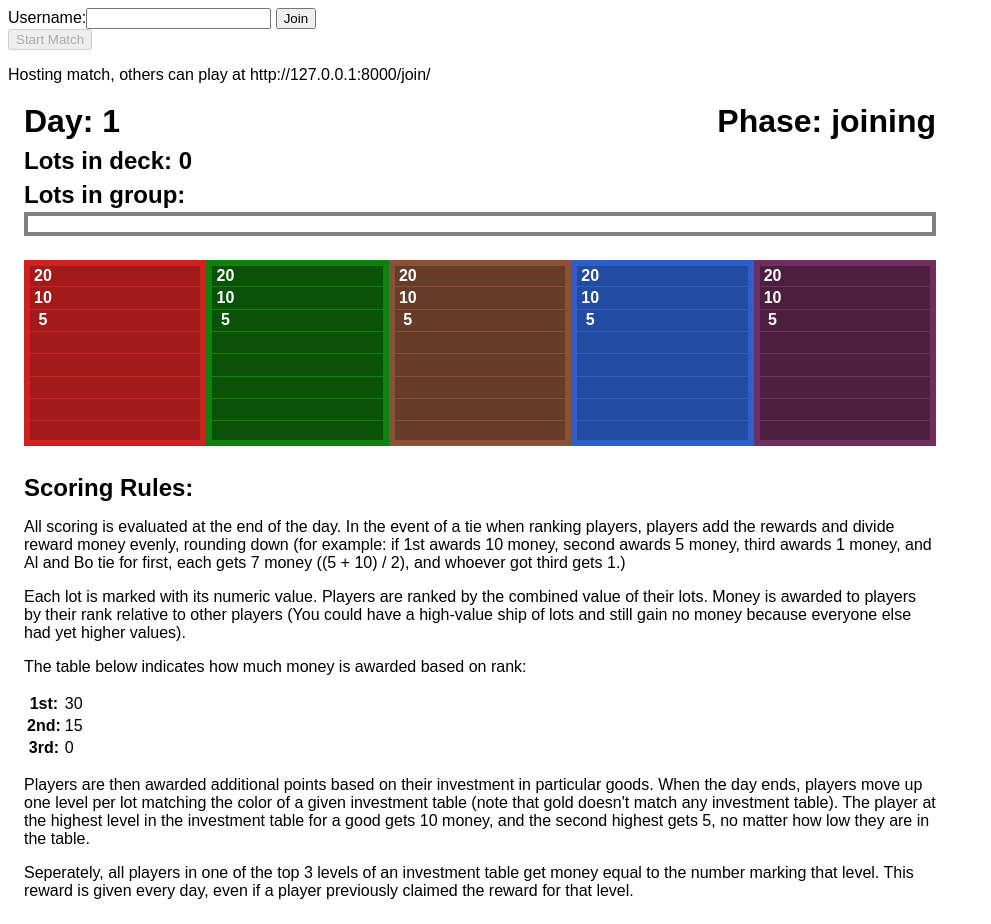
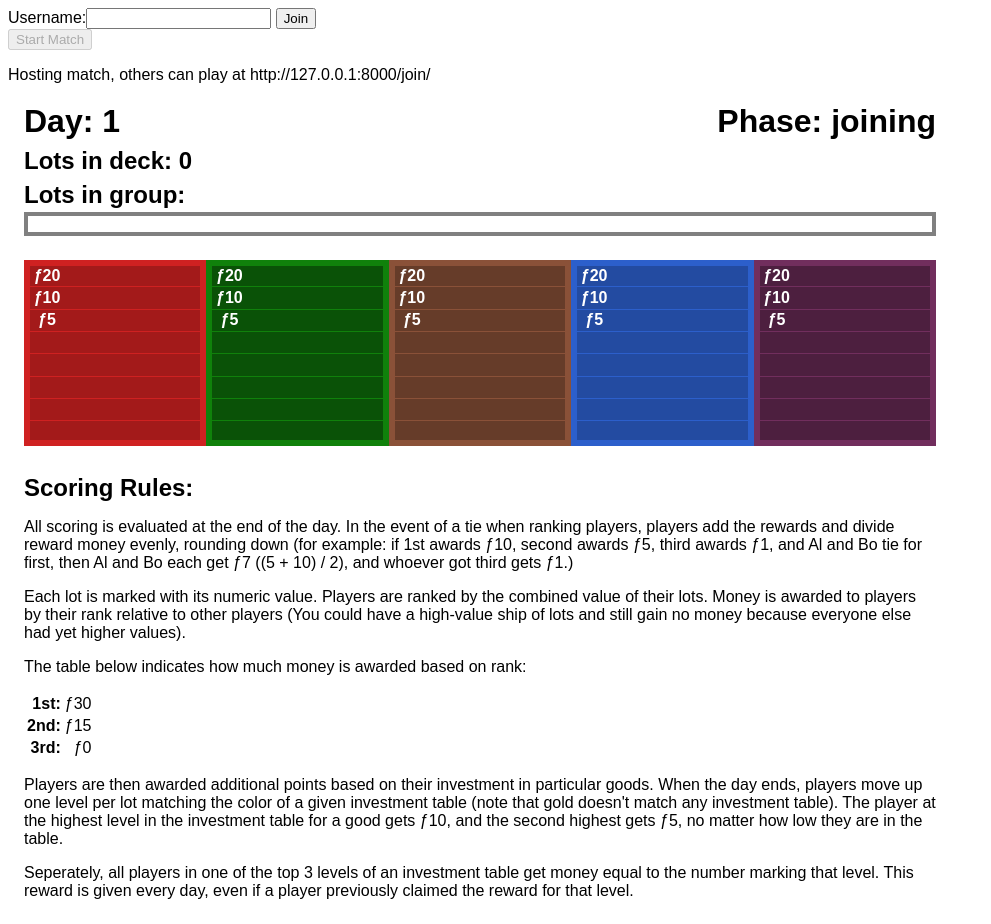
Before and after one commit to CobaltE27/Visconti, a Django app: page / in a window 1280 px wide. Shown: the whole page, without its empty margins (0-991 px from the left). Run offline with Django 5.2, Linux system fonts and the light colour scheme; data comes from the database, SQL or seed files in the repository; both versions use the stored data as it was after the commit; data that the repository does not hold is empty; a map, chart or similar area stays blank.

Commit message:
Added florin prepend, changed color and lot borders

```diff
--- a/visconti/game/templates/gamescreen.html
+++ b/visconti/game/templates/gamescreen.html
@@ -60,9 +60,9 @@
             <div id="pyramids">
                 <table class="cloth">
                     <tbody>
-                        <tr><th>20</th> <td></td></tr>
-                        <tr><th>10</th> <td></td></tr>
-                        <tr><th>5</th> <td></td></tr>
+                        <tr><th class="money">20</th> <td></td></tr>
+                        <tr><th class="money">10</th> <td></td></tr>
+                        <tr><th class="money">5</th> <td></td></tr>
                         <tr><th></th> <td></td></tr>
                         <tr><th></th> <td></td></tr>
                         <tr><th></th> <td></td></tr>
@@ -72,9 +72,9 @@
                 </table>
                 <table class="dye">
                     <tbody>
-                        <tr><th>20</th> <td></td></tr>
-                        <tr><th>10</th> <td></td></tr>
-                        <tr><th>5</th> <td></td></tr>
+                        <tr><th class="money">20</th> <td></td></tr>
+                        <tr><th class="money">10</th> <td></td></tr>
+                        <tr><th class="money">5</th> <td></td></tr>
                         <tr><th></th> <td></td></tr>
                         <tr><th></th> <td></td></tr>
                         <tr><th></th> <td></td></tr>
@@ -84,9 +84,9 @@
                 </table>
                 <table class="furs">
                     <tbody>
-                        <tr><th>20</th> <td></td></tr>
-                        <tr><th>10</th> <td></td></tr>
-                        <tr><th>5</th> <td></td></tr>
+                        <tr><th class="money">20</th> <td></td></tr>
+                        <tr><th class="money">10</th> <td></td></tr>
+                        <tr><th class="money">5</th> <td></td></tr>
                         <tr><th></th> <td></td></tr>
                         <tr><th></th> <td></td></tr>
                         <tr><th></th> <td></td></tr>
@@ -96,9 +96,9 @@
                 </table>
                 <table class="grain">
                     <tbody>
-                        <tr><th>20</th> <td></td></tr>
-                        <tr><th>10</th> <td></td></tr>
-                        <tr><th>5</th> <td></td></tr>
+                        <tr><th class="money">20</th> <td></td></tr>
+                        <tr><th class="money">10</th> <td></td></tr>
+                        <tr><th class="money">5</th> <td></td></tr>
                         <tr><th></th> <td></td></tr>
                         <tr><th></th> <td></td></tr>
                         <tr><th></th> <td></td></tr>
@@ -108,9 +108,9 @@
                 </table>
                 <table class="spice">
                     <tbody>
-                        <tr><th>20</th> <td></td></tr>
-                        <tr><th>10</th> <td></td></tr>
-                        <tr><th>5</th> <td></td></tr>
+                        <tr><th class="money">20</th> <td></td></tr>
+                        <tr><th class="money">10</th> <td></td></tr>
+                        <tr><th class="money">5</th> <td></td></tr>
                         <tr><th></th> <td></td></tr>
                         <tr><th></th> <td></td></tr>
                         <tr><th></th> <td></td></tr>
@@ -123,8 +123,9 @@
                 <h2>Scoring Rules:</h2>
                 <p>
                     All scoring is evaluated at the end of the day. In the event of a tie when ranking players, players add the rewards and divide reward
-                    money evenly, rounding down (for example: if 1st awards 10 money, second awards 5 money, third awards 1 money, and Al and Bo tie for first,
-                    each gets 7 money (<code>(5 + 10) / 2</code>), and whoever got third gets 1.)
+                    money evenly, rounding down (for example: if 1st awards <span class="money">10</span>, second awards <span class="money">5</span>,
+                    third awards <span class="money">1</span>, and Al and Bo tie for first, then Al and Bo
+                    each get <span class="money">7</span> (<code>(5 + 10) / 2</code>), and whoever got third gets <span class="money">1</span>.)
                 </p>
                 <p>
                     Each lot is marked with its numeric value. Players are ranked by the combined value of their lots. Money is awarded to players by
@@ -171,7 +172,8 @@
                     Players are then awarded additional points based on their investment in particular goods. When the day ends, players move up one level per lot
                     matching the color of a given investment table (note that gold doesn't match any investment table).
 
-                    The player at the highest level in the investment table for a good gets 10 money, and the second highest gets 5, no matter how low they are in the table.
+                    The player at the highest level in the investment table for a good gets <span class="money">10</span>, and the second highest gets
+                    <span class="money">5</span>, no matter how low they are in the table.
                 </p>
                 <p>
                     Seperately, all players in one of the top 3 levels of an investment table get money equal to the number marking that level.
--- a/visconti/static/main.css
+++ b/visconti/static/main.css
@@ -57,6 +57,7 @@ h2, #main-board h1 {
 .furs { background-color: #663c29; border-color: #8A5138;}
 .lot {
     display: flex;
+    min-width: 3rem;
     width: 3rem;
     height: 5rem;
     font-weight: bold;
@@ -89,7 +90,7 @@ h2, #main-board h1 {
     border-width: 1px;
 }
 #pyramids table tbody tr th {
-    width: 1.5rem;
+    width: 2rem;
 }
 #pyramids table tbody tr td {
     text-align: center;
@@ -114,3 +115,15 @@ h2, #main-board h1 {
     flex-direction: column;
     gap: 0.5rem;
 }
+
+#three-rank, #four-rank, #five-rank, #six-rank {
+    text-align: end;
+
+    tbody tr td:before {
+        content: "ƒ";
+    }
+}
+
+.bid:before, .player-money:before, .money:before {
+    content: "ƒ";
+}
--- a/visconti/static/main.js
+++ b/visconti/static/main.js
@@ -12,6 +12,7 @@ const Phase = {
     BIDDING: "bidding",
     END: "end"
 };
+const florin = "&fnof;";
 
 var isHost = document.querySelector("#isHost").value;
 var hostIP = document.querySelector("#hostIP").value;
```
Also changed, not shown: visconti/db.sqlite3.
